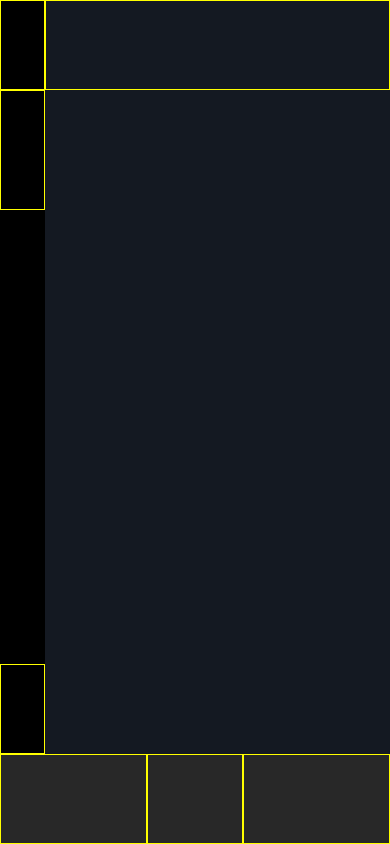
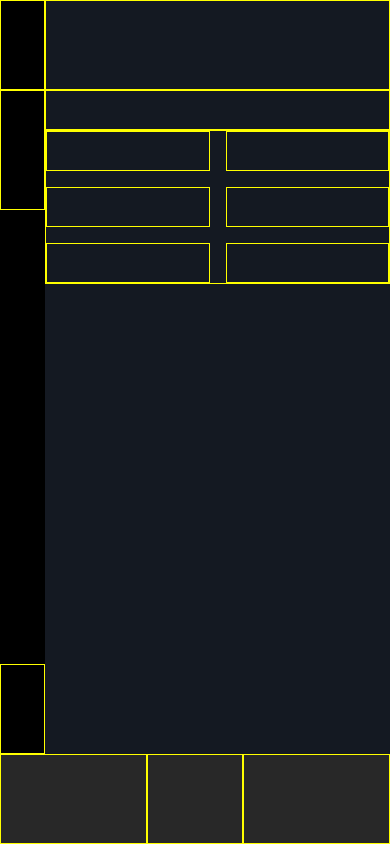
Before and after one commit to joelepore/html-css-spotifyweb, a plain HTML site: page index.html in a window 390 px wide. Drawn offline with Linux system fonts and the light colour scheme.

Commit message:
[add] cards structure

```diff
--- a/assets/css/style.css
+++ b/assets/css/style.css
@@ -13,6 +13,8 @@
   --h-user: 90px;
   --w-sidebar-extended: 200px;
   --w-sidebar-collapsed: 45px;
+  /* GAPS */
+  --gap-cards: 1rem;
 }
 
 /* debug */
@@ -32,7 +34,7 @@ body {
   font-weight: 100;
 }
 
-.container {
+.wrapper {
   height: calc(100vh - var(--h-player));
   color: var(--color-text-primary);
 }
@@ -58,6 +60,16 @@ main {
 
 header {
   height: var(--h-header);
+}
+
+main .container .row {
+  gap: var(--gap-cards);
+  flex-wrap: wrap;
+}
+
+main .container .col {
+  --n-col: 6;
+  flex-basis: calc((100% + var(--gap-cards)) / var(--n-col) - var(--gap-cards));
 }
 
 /* PLAYER */
@@ -100,6 +112,20 @@ header {
   overflow: auto;
 }
 
+@media screen and (max-width: 1100px) {
+  main .container .col {
+    --n-col: 4;
+    flex-basis: calc((100% + var(--gap-cards)) / var(--n-col) - var(--gap-cards));
+  }
+}
+
+@media screen and (max-width: 700px) {
+  main .container .col {
+    --n-col: 2;
+    flex-basis: calc((100% + var(--gap-cards)) / var(--n-col) - var(--gap-cards));
+  }
+}
+
 @media screen and (max-width: 600px) {
   .col.col-side {
     width: var(--w-sidebar-collapsed);
--- a/index.html
+++ b/index.html
@@ -11,7 +11,7 @@
 </head>
 
 <body>
-  <div class="container">
+  <div class="wrapper">
     <div class="row">
       <div class="col col-side">
         <aside class="sidebar">
@@ -63,6 +63,17 @@
       <div class="col">
         <main>
           <header class="debug"></header>
+          <div class="categories debug"></div>
+          <div class="container debug">
+            <div class="row">
+              <div class="col debug"></div>
+              <div class="col debug"></div>
+              <div class="col debug"></div>
+              <div class="col debug"></div>
+              <div class="col debug"></div>
+              <div class="col debug"></div>
+            </div>
+          </div>
         </main>
       </div>
     </div>
```
